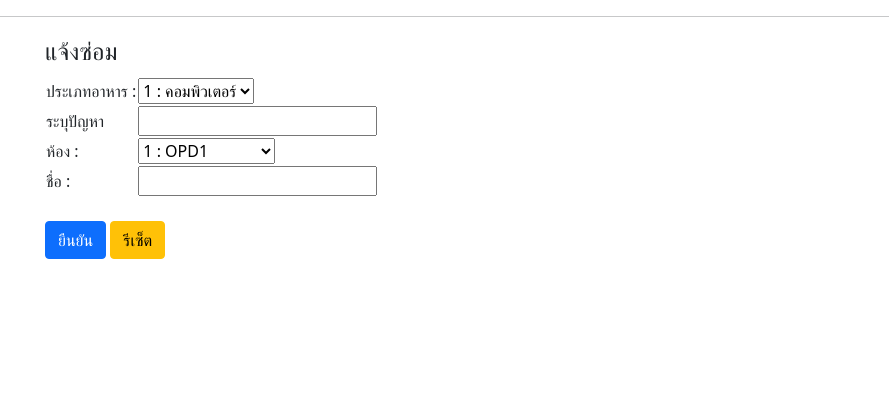
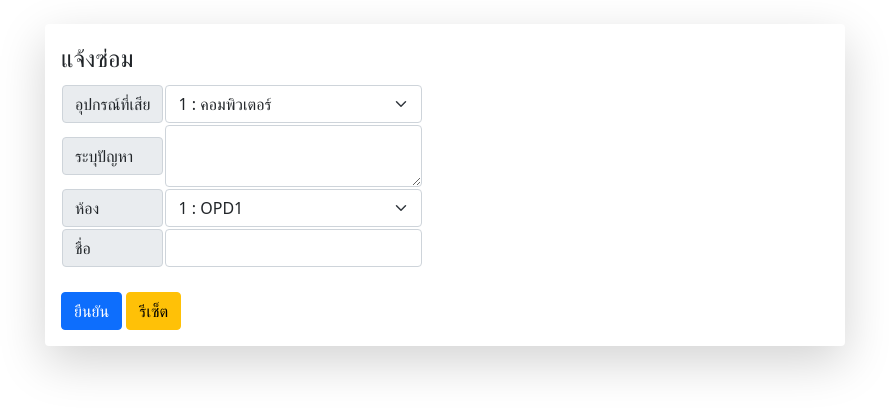
Before and after one commit to pakping/Repair-php, a PHP site: page /home.php in a window 1280 px wide. Shown: the part 56-470 px from the top of the page, without its empty margins (195-1084 px from the left). Run offline with PHP 8.4, Linux system fonts and the light colour scheme; some libraries are stand-ins or nearby versions.

Commit message:
fix home

```diff
--- a/home.php
+++ b/home.php
@@ -14,43 +14,50 @@
   <?php
   include 'navbar.php'
   ?>
-  <hr>
+
+  <br>
   <div class="wrap-form">
+
+    <div class="shadow-lg p-3 mb-5 bg-white rounded">
       <form action="forminsert.php" method="post" name="F1">
         <fieldset style="width:50%">
           <legend>แจ้งซ่อม</legend>
           <form>
             <div class="form-group">
+
               <table>
                 </tr>
                 <tr>
-                <td> ประเภทอาหาร : </td>
+                  <td>  <label class="input-group-text" >อุปกรณ์ที่เสีย</label>  </td>
                   <td>
-                  <select name="type" required>
+                    <select name="type" class="form-select" required>
                       <option value="Computer">1 : คอมพิวเตอร์</option>
                       <option value="Printer">2 : เครื่องพิมพ์</option>
                       <option value="Other">3 : อื่นๆ</option>
                     </select>
+
                 </tr>
                 <tr>
-                <td> ระบุปัญหา </td>
-                <td>
-                  <input type="text" name="desc"  title="กรุณาระบุปัญหา" required>
+                  <td> <label class="input-group-text" >ระบุปัญหา</label>   </td>
+                  <td><textarea class="form-control" aria-label="With textarea"
+                   type="text" name="desc" title="กรุณาระบุปัญหา" required>
+                    </textarea>
                   </td>
                 </tr>
+
                 <tr>
                 </tr>
                 <tr>
-                <td> ห้อง : </td>
+                  <td> <label class="input-group-text" >ห้อง</label>  </td>
                   <td>
-                  <select name="type" required>
+                    <select name="type" class="form-select" required>
                       <option value="OPD1">1 : OPD1</option>
                       <option value="OPD2">2 : OPD2</option>
                       <option value="IPD1">3 : IPD1</option>
                       <option value="IPD2">4 : IPD2</option>
                       <option value="Pharmacy">5 : Pharmacy</option>
                       <option value="Cashier">6 : Cashier</option>
-                    <option value="Office 5">7 :  Office 5</option>
+                      <option value="Office 5">7 : Office 5</option>
                       <option value="Office 6">8 : Office 6</option>
                       <option value="Office 7">9 : Office 7</option>
                       <option value="Office 8">10 : Office 8</option>
@@ -60,9 +67,9 @@
                       <option value="Lab">12 : Lab</option>
                     </select>
                 <tr>
-                <td> ชื่อ : </td>
+                  <td><label class="input-group-text" >ชื่อ</label>  </td>
                   <td>
-                  <input type="text" name="uname" pattern="{24}" title="ราคาอาหาร" required>
+                    <input type="text" class="form-control" aria-label="Sizing example input" name="uname" pattern="{24}" title="ชื่อผู้แจ้ง" required>
                   </td>
                 </tr>
             </div>
@@ -74,6 +81,7 @@
         </fieldset>
       </form>
     </div>
+  </div>
 </body>
 
 </html>
--- a/index.php
+++ b/index.php
@@ -2,12 +2,14 @@
 <html>
 <head>
 <meta name="viewport" content="width=device-width, initial-scale=1">
+<link rel="stylesheet" type="text/css" href="css/wrap-form.css">
 <link href="./css/style.css" rel="stylesheet">
 </head>
 <body>
   <?php
   include '.\css\bootstrap.php';
   ?>
+  <div class="wrap-form">
 <!-- <h2>Modal Login Form</h2> -->
 
 <!-- <button onclick="document.getElementById('id01').style.display='block'" style="width:auto;">Login</button> -->
@@ -39,7 +41,7 @@
     </div> -->
   </form>
 <!-- </div> -->
-
+  </div>
 <script>
 // Get the modal
 // var modal = document.getElementById('id01');
```
Also changed, not shown: db/sqltest1.sql (renamed from sqltest1.sql). Lines whose indentation alone changed are shown as unchanged.
